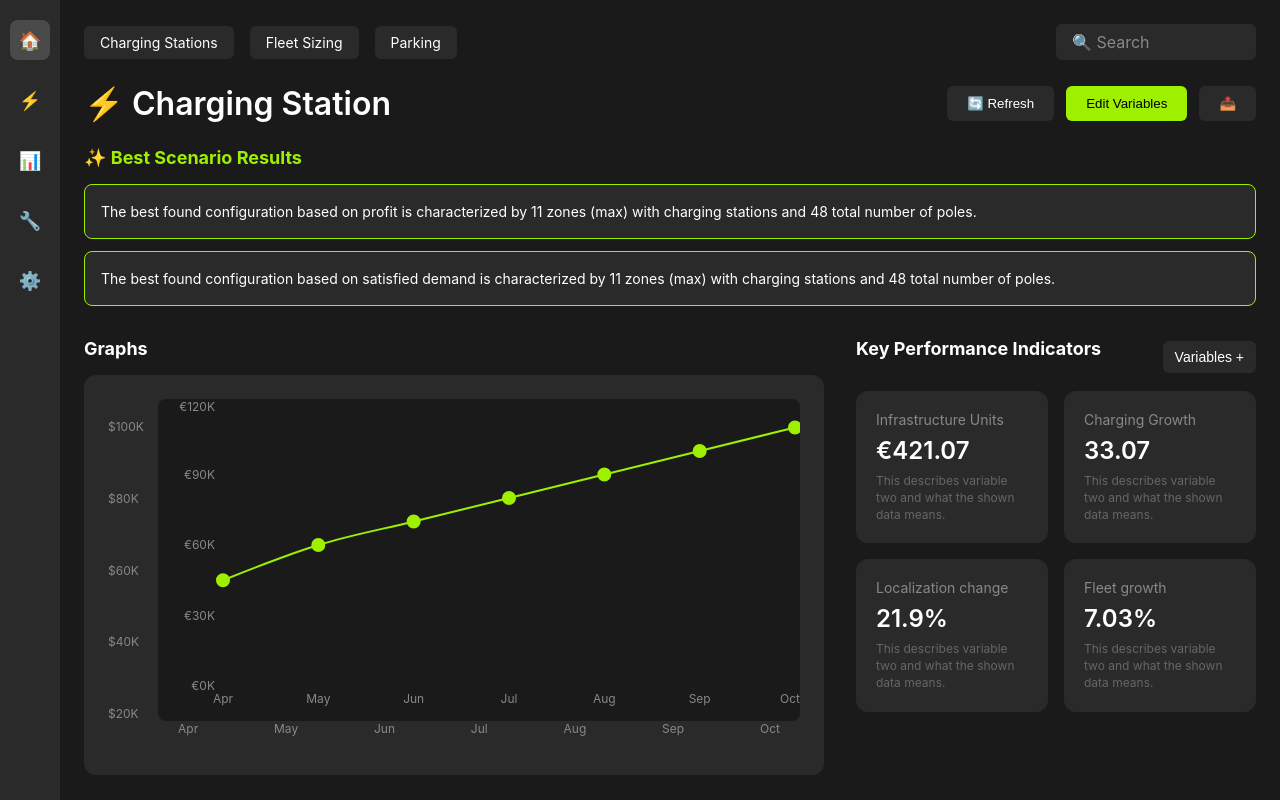
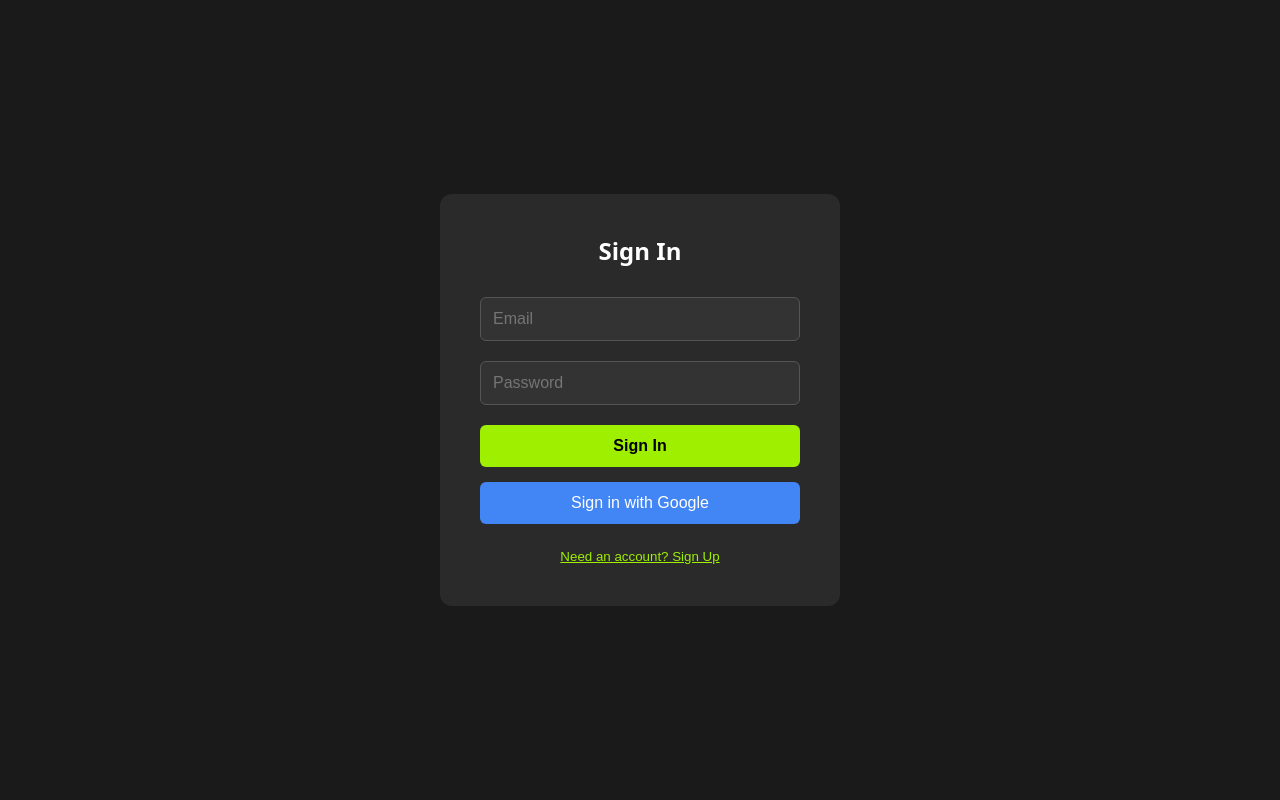
Before and after one commit to Amitesh-ux/AnswersAI, a React (Vite) app: page / in a window 1280 px wide. Built offline with nearby package versions, Linux system fonts and the light colour scheme; no server answers.

Commit message:
Added Firebase Auth with logout button, now to update to Figma design

```diff
--- a/src/App.tsx
+++ b/src/App.tsx
@@ -2,6 +2,10 @@ import { useState } from 'react'
 import './App.css'
 import { LineChart, Line, XAxis, YAxis, ResponsiveContainer, Tooltip } from 'recharts';
 import React, { useRef } from 'react';
+import { BrowserRouter as Router, Routes, Route, Navigate } from 'react-router-dom';
+
+import { AuthProvider, useAuth } from './AuthContext';
+import { Login } from './Login';
 
 const mockData = [
   { month: 'Apr', value: 45000, date: '2024-04' },
@@ -13,28 +17,38 @@ const mockData = [
   { month: 'Oct', value: 110000, date: '2024-10' }
 ]
 
-const variables = [
-  { id: 'carbon-1', name: 'Carbon 1', category: 'Category 1' },
-  { id: 'co2-distribution', name: 'Co2 Distribution', category: 'Category 1' },
-  { id: 'fleet-sizing', name: 'Fleet sizing', category: 'Category 1' },
+function App() {
+  return (
+    <AuthProvider>
+      <Router>
+        <AppContent />
+      </Router>
+    </AuthProvider>
+  );
+}
 
-  { id: 'parking-rate', name: 'Parking Rate', category: 'Category 2' },
-  { id: 'border-rate', name: 'Border Rate', category: 'Category 2' },
-  { id: 'request-rate', name: 'Request rate', category: 'Category 2' },
-  { id: 'variable-1a', name: 'Variable 1', category: 'Category 2' },
-  { id: 'variable-1b', name: 'Variable 1', category: 'Category 2' },
-  { id: 'variable-1c', name: 'Variable 1', category: 'Category 2' },
+function AppContent() {
+  const { currentUser, logout } = useAuth();
 
-  { id: 'variable-3a', name: 'Variable 1', category: 'Category 3' },
-  { id: 'variable-3b', name: 'Variable 1', category: 'Category 3' },
-  { id: 'variable-3c', name: 'Variable 1', category: 'Category 3' },
-]
+  // If not logged in, show login screen
+  if (!currentUser) {
+    return <Login />;
+  }
 
-const variableCategories = ['All', 'Category 1', 'Category 2', 'Category 3'];
+  return (
+    <Routes>
+      <Route path="/dashboard" element={<Dashboard />} />
+      <Route path="/analytics" element={<div style={{color: 'white', padding: '20px'}}>Analytics Page - Coming Soon</div>} />
+      <Route path="/reports" element={<div style={{color: 'white', padding: '20px'}}>Reports Page - Coming Soon</div>} />
+      <Route path="/settings" element={<div style={{color: 'white', padding: '20px'}}>Settings Page - Coming Soon</div>} />
+      <Route path="/" element={<Navigate to="/dashboard" replace />} />
+    </Routes>
+  );
+}
 
+function Dashboard() {
+  const { currentUser, logout } = useAuth();
 
-
-function App() {
   const [editVariablesOpen, setEditVariablesOpen] = useState(false);
   const [hoverData, setHoverData] = useState<any>(null);
   const [mousePos, setMousePos] = useState({ x: 0, y: 0 });
@@ -70,6 +84,14 @@ function App() {
     }
   };
 
+  const handleLogout = async () => {
+    try {
+      await logout();
+    } catch (error) {
+      console.error('Failed to logout:', error);
+    }
+  };
+
   return (
     <div className="app">
       {/* Sidebar */}
@@ -94,6 +116,26 @@ function App() {
           </div>
           <div className="header-right">
             <div className="search-bar">🔍 Search</div>
+            {/* Add logout button */}
+            <div style={{ marginLeft: '10px', display: 'flex', alignItems: 'center', gap: '10px' }}>
+              <span style={{ color: '#888', fontSize: '14px' }}>
+                {currentUser?.email}
+              </span>
+              <button
+                onClick={handleLogout}
+                style={{
+                  padding: '6px 12px',
+                  backgroundColor: '#ff4444',
+                  color: '#fff',
+                  border: 'none',
+                  borderRadius: '4px',
+                  cursor: 'pointer',
+                  fontSize: '14px'
+                }}
+              >
+                Logout
+              </button>
+            </div>
           </div>
         </div>
 
--- /dev/null
+++ b/src/AuthContext.tsx
@@ -0,0 +1,76 @@
+import React, { createContext, useContext, useEffect, useState } from 'react';
+import {
+  type User,
+  signInWithEmailAndPassword,
+  createUserWithEmailAndPassword,
+  signOut,
+  onAuthStateChanged,
+  GoogleAuthProvider,
+  signInWithPopup
+} from 'firebase/auth';
+import { auth } from './firebase';
+
+interface AuthContextType {
+  currentUser: User | null;
+  login: (email: string, password: string) => Promise<void>;
+  signup: (email: string, password: string) => Promise<void>;
+  logout: () => Promise<void>;
+  loginWithGoogle: () => Promise<void>;
+  loading: boolean;
+}
+
+const AuthContext = createContext<AuthContextType | undefined>(undefined);
+
+export function useAuth() {
+  const context = useContext(AuthContext);
+  if (context === undefined) {
+    throw new Error('useAuth must be used within an AuthProvider');
+  }
+  return context;
+}
+
+export function AuthProvider({ children }: { children: React.ReactNode }) {
+  const [currentUser, setCurrentUser] = useState<User | null>(null);
+  const [loading, setLoading] = useState(true);
+
+  function signup(email: string, password: string) {
+    return createUserWithEmailAndPassword(auth, email, password).then(() => {});
+  }
+
+  function login(email: string, password: string) {
+    return signInWithEmailAndPassword(auth, email, password).then(() => {});
+  }
+
+  function logout() {
+    return signOut(auth);
+  }
+
+  function loginWithGoogle() {
+    const provider = new GoogleAuthProvider();
+    return signInWithPopup(auth, provider).then(() => {});
+  }
+
+  useEffect(() => {
+    const unsubscribe = onAuthStateChanged(auth, (user) => {
+      setCurrentUser(user);
+      setLoading(false);
+    });
+
+    return unsubscribe;
+  }, []);
+
+  const value = {
+    currentUser,
+    login,
+    signup,
+    logout,
+    loginWithGoogle,
+    loading
+  };
+
+  return (
+    <AuthContext.Provider value={value}>
+      {!loading && children}
+    </AuthContext.Provider>
+  );
+}
--- /dev/null
+++ b/src/Login.tsx
@@ -0,0 +1,182 @@
+import React, { useState } from 'react';
+import { useAuth } from './AuthContext';
+
+export function Login() {
+  const [email, setEmail] = useState('');
+  const [password, setPassword] = useState('');
+  const [isSignUp, setIsSignUp] = useState(false);
+  const [error, setError] = useState('');
+  const [loading, setLoading] = useState(false);
+
+  const { login, signup, loginWithGoogle } = useAuth();
+
+  async function handleSubmit(e: React.FormEvent) {
+    e.preventDefault();
+
+    if (password.length < 6) {
+      return setError('Password must be at least 6 characters');
+    }
+
+    try {
+      setError('');
+      setLoading(true);
+      if (isSignUp) {
+        await signup(email, password);
+      } else {
+        await login(email, password);
+      }
+    } catch (error: any) {
+      setError('Failed to ' + (isSignUp ? 'create account' : 'sign in'));
+    }
+    setLoading(false);
+  }
+
+  async function handleGoogleLogin() {
+    try {
+      setError('');
+      setLoading(true);
+      await loginWithGoogle();
+    } catch (error: any) {
+      setError('Failed to sign in with Google');
+    }
+    setLoading(false);
+  }
+
+  return (
+    <div style={{
+      minHeight: '100vh',
+      backgroundColor: '#1a1a1a',
+      display: 'flex',
+      alignItems: 'center',
+      justifyContent: 'center',
+      fontFamily: 'system-ui, -apple-system, sans-serif'
+    }}>
+      <div style={{
+        backgroundColor: '#2a2a2a',
+        padding: '40px',
+        borderRadius: '12px',
+        width: '400px',
+        maxWidth: '90vw'
+      }}>
+        <h2 style={{
+          color: '#fff',
+          textAlign: 'center',
+          marginBottom: '30px',
+          fontSize: '24px'
+        }}>
+          {isSignUp ? 'Create Account' : 'Sign In'}
+        </h2>
+
+        {error && (
+          <div style={{
+            backgroundColor: '#ff4444',
+            color: '#fff',
+            padding: '10px',
+            borderRadius: '6px',
+            marginBottom: '20px',
+            textAlign: 'center'
+          }}>
+            {error}
+          </div>
+        )}
+
+        <form onSubmit={handleSubmit}>
+          <div style={{ marginBottom: '20px' }}>
+            <input
+              type="email"
+              placeholder="Email"
+              value={email}
+              onChange={(e) => setEmail(e.target.value)}
+              required
+              style={{
+                width: '100%',
+                padding: '12px',
+                backgroundColor: '#333',
+                border: '1px solid #555',
+                borderRadius: '6px',
+                color: '#fff',
+                fontSize: '16px',
+                boxSizing: 'border-box'
+              }}
+            />
+          </div>
+
+          <div style={{ marginBottom: '20px' }}>
+            <input
+              type="password"
+              placeholder="Password"
+              value={password}
+              onChange={(e) => setPassword(e.target.value)}
+              required
+              style={{
+                width: '100%',
+                padding: '12px',
+                backgroundColor: '#333',
+                border: '1px solid #555',
+                borderRadius: '6px',
+                color: '#fff',
+                fontSize: '16px',
+                boxSizing: 'border-box'
+              }}
+            />
+          </div>
+
+          <button
+            disabled={loading}
+            type="submit"
+            style={{
+              width: '100%',
+              padding: '12px',
+              backgroundColor: '#9fef00',
+              color: '#000',
+              border: 'none',
+              borderRadius: '6px',
+              fontSize: '16px',
+              fontWeight: 'bold',
+              cursor: loading ? 'not-allowed' : 'pointer',
+              marginBottom: '15px',
+              opacity: loading ? 0.7 : 1
+            }}
+          >
+            {loading ? 'Loading...' : (isSignUp ? 'Sign Up' : 'Sign In')}
+          </button>
+        </form>
+
+        <button
+          disabled={loading}
+          onClick={handleGoogleLogin}
+          style={{
+            width: '100%',
+            padding: '12px',
+            backgroundColor: '#4285f4',
+            color: '#fff',
+            border: 'none',
+            borderRadius: '6px',
+            fontSize: '16px',
+            cursor: loading ? 'not-allowed' : 'pointer',
+            marginBottom: '20px',
+            opacity: loading ? 0.7 : 1
+          }}
+        >
+          {loading ? 'Loading...' : 'Sign in with Google'}
+        </button>
+
+        <div style={{ textAlign: 'center' }}>
+          <button
+            type="button"
+            onClick={() => setIsSignUp(!isSignUp)}
+            style={{
+              background: 'none',
+              border: 'none',
+              color: '#9fef00',
+              cursor: 'pointer',
+              textDecoration: 'underline'
+            }}
+          >
+            {isSignUp ? 'Already have an account? Sign In' : 'Need an account? Sign Up'}
+          </button>
+        </div>
+      </div>
+    </div>
+  );
+}
--- /dev/null
+++ b/src/firebase.ts
@@ -0,0 +1,19 @@
+import { initializeApp } from 'firebase/app';
+import { getAuth } from 'firebase/auth';
+
+const firebaseConfig = {
+  apiKey: "AIzaSyCjZR7T0Mslh-J08pIm9bMRsuF9F8ktiuk",
+  authDomain: "answersai-dataviz.firebaseapp.com",
+  projectId: "answersai-dataviz",
+  storageBucket: "answersai-dataviz.firebasestorage.app",
+  messagingSenderId: "713915916107",
+  appId: "1:713915916107:web:c81bcb1033f4c8344752ce",
+  measurementId: "G-HKT0VV3RN4"
+};
+
+// Initialize Firebase
+const app = initializeApp(firebaseConfig);
+
+// Initialize Firebase Authentication and get a reference to the service
+export const auth = getAuth(app);
+export default app;
```
